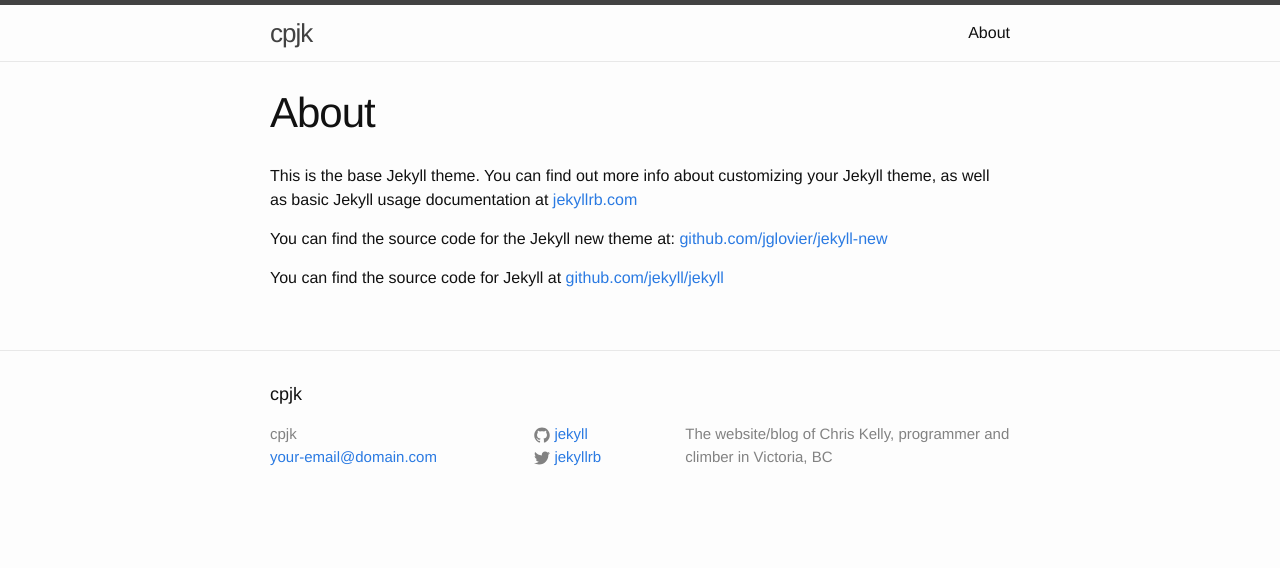
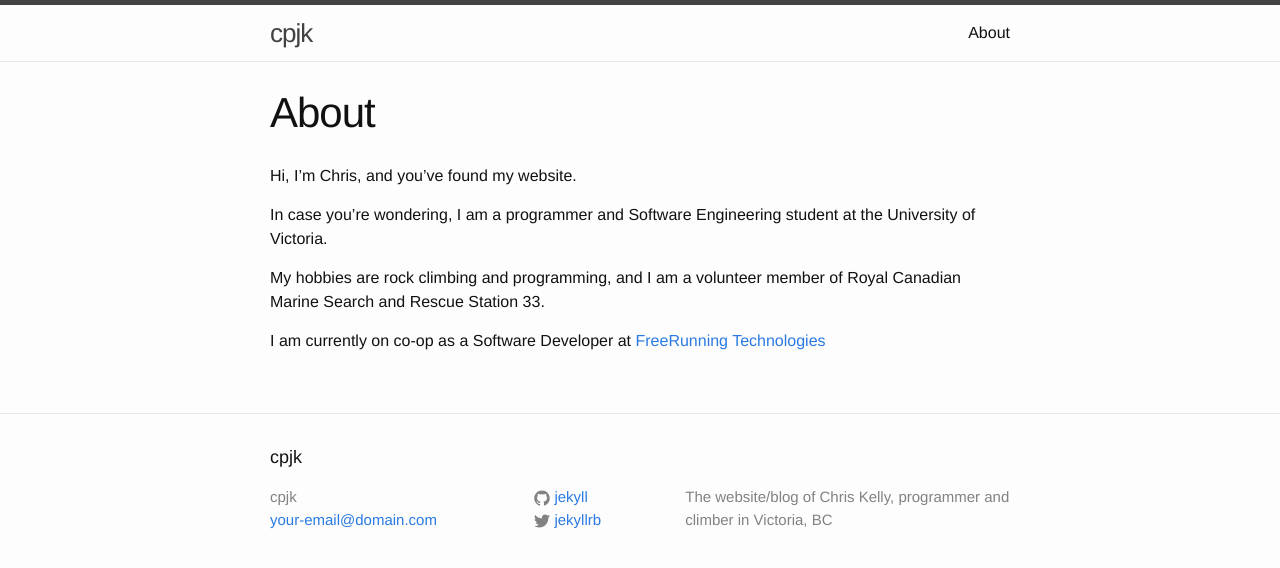
Before and after one commit to cpjk/cpjk.github.io, a Jekyll site: the page built from about.md, in a window 1280 px wide. Shown: the top 568 px of the page. Built offline with Jekyll 4.4.1, drawn with Linux system fonts in a browser that asks for light colours.

Commit message:
change about

```diff
--- a/about.md
+++ b/about.md
@@ -3,9 +3,10 @@
 title: About
 permalink: /about/
 ---
+Hi, I'm Chris, and you've found my website.
 
-This is the base Jekyll theme. You can find out more info about customizing your Jekyll theme, as well as basic Jekyll usage documentation at [jekyllrb.com](http://jekyllrb.com/)
+In case you're wondering, I am a programmer and Software Engineering student at the University of Victoria.
 
-You can find the source code for the Jekyll new theme at: [github.com/jglovier/jekyll-new](https://github.com/jglovier/jekyll-new)
+My hobbies are rock climbing and programming, and I am a volunteer member of Royal Canadian Marine Search and Rescue Station 33.
 
-You can find the source code for Jekyll at [github.com/jekyll/jekyll](https://github.com/jekyll/jekyll)
+I am currently on co-op as a Software Developer at <a href="http://freerunningtech.com">FreeRunning Technologies</a>
```
